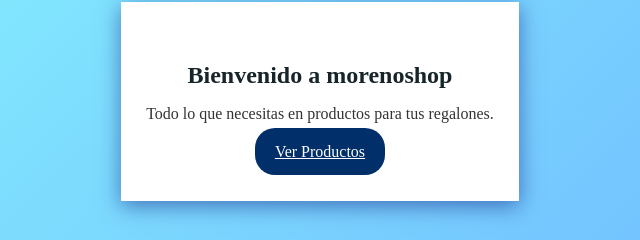
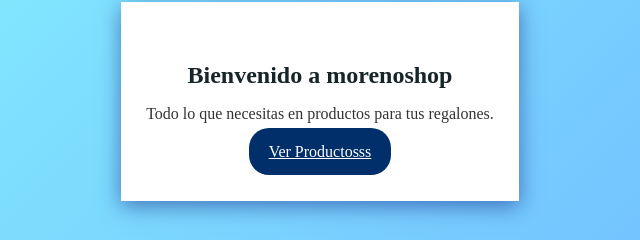
Before and after one commit to MorenoNegrito/Ecomerce-, a plain HTML site: page index.html in a window 1280 px wide. Shown: the part 140-380 px from the top of the page, 320-960 px from the left. Drawn offline with Linux system fonts and the light colour scheme.

```diff
--- a/index.html
+++ b/index.html
@@ -35,7 +35,7 @@
         <div class="carta">
             <h1>Bienvenido a morenoshop</h1>
             <p>Todo lo que necesitas en productos para tus regalones.</p>
-            <a href="productos.html" class="btn-ver-productos">Ver Productos</a>
+            <a href="productos.html" class="btn-ver-productos">Ver Productosss</a>
         </div>
     </section>
 
```
